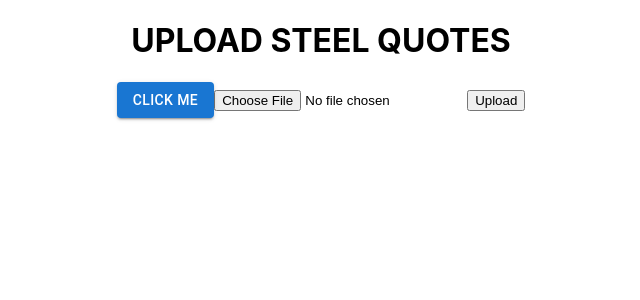
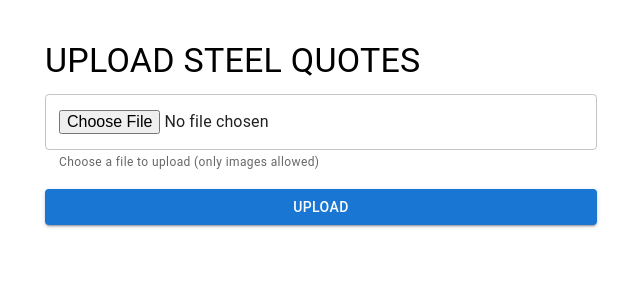
Before and after one commit to macosta2015/SteelsOnline, a React (Create React App) app in the folder frontend/: page / in a window 1280 px wide. Shown: the top 300 px of the page, without its empty margins (319-959 px from the left). Built offline with nearby package versions, Linux system fonts and the light colour scheme.

Commit message:
Running code

```diff
--- a/frontend/src/App.js
+++ b/frontend/src/App.js
@@ -1,103 +1,193 @@
-import './App.css';
 import React, { useState } from 'react';
+import { Button, Typography, CircularProgress, TextField, Container, Box } from '@mui/material';
 import axios from 'axios';
-import Button from '@mui/material/Button';
-
 
 function App() {
-  const [file, setFile] = useState();
-  const [uploadedFile, setUploadedFile] = useState();
-  const [error, setError] = useState();
+  const [file, setFile] = useState(null);
+  const [uploadedFile, setUploadedFile] = useState(null);
+  const [error, setError] = useState(null);
   const [loading, setLoading] = useState(false);
 
-  // Handle file selection and validation
+  // Handle file selection
   function handleChange(event) {
     const selectedFile = event.target.files[0];
-
-    // File size validation (e.g., max 5MB)
-    if (selectedFile.size > 5000000) { // 5MB limit
-      setError(new Error('File size should be less than 5MB.'));
-      return;
-    }
-
-    // File type validation (e.g., only JPEG and PNG allowed)
-    if (!['image/jpeg', 'image/png'].includes(selectedFile.type)) {
-      setError(new Error('Only JPEG or PNG files are allowed.'));
-      return;
-    }
-
-    // If file is valid, set it in state
-    setError(null);
     setFile(selectedFile);
   }
 
   // Handle file upload
   function handleSubmit(event) {
     event.preventDefault();
-
     if (!file) {
       setError(new Error('Please select a file to upload.'));
       return;
     }
 
     setLoading(true); // Start loading indicator
-    const url = 'http://localhost:5001/uploadFile'; // Updated URL
+    const url = 'http://localhost:5001/uploadFile';
     const formData = new FormData();
     formData.append('file', file);
     formData.append('fileName', file.name);
 
-    const config = {
+    axios.post(url, formData, {
       headers: {
         'content-type': 'multipart/form-data',
       },
-    };
-
-    // Send POST request with the file
-    axios.post(url, formData, config)
+    })
     .then((response) => {
-        console.log(response.data);
       setUploadedFile(response.data.file);
-        setLoading(false); // Stop loading indicator
+      setLoading(false);
     })
     .catch((error) => {
-        // Handle error and set the error message
       setLoading(false);
-        if (error.response) {
-          console.error("Error uploading file: ", error.response.data);
-          setError(new Error('Error uploading file: ' + error.response.data.message));
-        } else {
-          console.error("Error uploading file: ", error.message);
       setError(new Error('Error uploading file: ' + error.message));
-        }
     });
   }
 
   return (
-    <div className="App">
+    <Container maxWidth="sm" sx={{ mt: 5 }}>
+      <Typography variant="h4" component="h1" gutterBottom>
+        UPLOAD STEEL QUOTES
+      </Typography>
+
       <form onSubmit={handleSubmit}>
-
-        <h1>UPLOAD STEEL QUOTES</h1>
-      <Button variant="contained" color="primary">
-        Click Me
-      </Button>
+        <Box sx={{ display: 'flex', flexDirection: 'column', gap: 2 }}>
 
           {/* File input for selecting the file */}
-        <input type="file" onChange={handleChange} />
+          <TextField
+            type="file"
+            onChange={handleChange}
+            inputProps={{ accept: 'image/*' }}
+            helperText="Choose a file to upload (only images allowed)"
+            variant="outlined"
+          />
 
           {/* Submit button */}
-        <button type="submit">Upload</button>
+          <Button type="submit" variant="contained" color="primary" disabled={loading}>
+            {loading ? <CircularProgress size={24} /> : 'Upload'}
+          </Button>
+        </Box>
       </form>
 
       {/* Loading indicator */}
-      {loading && <p>Uploading...</p>}
+      {loading && <Typography variant="body2">Uploading...</Typography>}
 
       {/* Display uploaded file if available */}
-      {uploadedFile && <img src={uploadedFile} alt="Uploaded content" />}
+      {uploadedFile && (
+        <Box mt={3}>
+          <img src={uploadedFile} alt="Uploaded content" style={{ width: '100%', maxHeight: '400px', objectFit: 'cover' }} />
+        </Box>
+      )}
 
       {/* Display error message if an error occurs */}
-      {error && <p style={{ color: 'red' }}>Error: {error.message}</p>}
-    </div>
+      {error && <Typography color="error" variant="body2">Error: {error.message}</Typography>}
+    </Container>
   );
 }
 
 export default App;
+
+
+
+// import './App.css';
+// import React, { useState } from 'react';
+// import axios from 'axios';
+// import Button from '@mui/material/Button';
+
+
+// function App() {
+//   const [file, setFile] = useState();
+//   const [uploadedFile, setUploadedFile] = useState();
+//   const [error, setError] = useState();
+//   const [loading, setLoading] = useState(false);
+
+//   // Handle file selection and validation
+//   function handleChange(event) {
+//     const selectedFile = event.target.files[0];
+
+//     // File size validation (e.g., max 5MB)
+//     if (selectedFile.size > 5000000) { // 5MB limit
+//       setError(new Error('File size should be less than 5MB.'));
+//       return;
+//     }
+
+//     // File type validation (e.g., only JPEG and PNG allowed)
+//     if (!['image/jpeg', 'image/png'].includes(selectedFile.type)) {
+//       setError(new Error('Only JPEG or PNG files are allowed.'));
+//       return;
+//     }
+
+//     // If file is valid, set it in state
+//     setError(null);
+//     setFile(selectedFile);
+//   }
+
+//   // Handle file upload
+//   function handleSubmit(event) {
+//     event.preventDefault();
+
+//     if (!file) {
+//       setError(new Error('Please select a file to upload.'));
+//       return;
+//     }
+
+//     setLoading(true); // Start loading indicator
+//     const url = 'http://localhost:5001/uploadFile'; // Updated URL
+//     const formData = new FormData();
+//     formData.append('file', file);
+//     formData.append('fileName', file.name);
+
+//     const config = {
+//       headers: {
+//         'content-type': 'multipart/form-data',
+//       },
+//     };
+
+//     // Send POST request with the file
+//     axios.post(url, formData, config)
+//       .then((response) => {
+//         console.log(response.data);
+//         setUploadedFile(response.data.file);
+//         setLoading(false); // Stop loading indicator
+//       })
+//       .catch((error) => {
+//         // Handle error and set the error message
+//         setLoading(false);
+//         if (error.response) {
+//           console.error("Error uploading file: ", error.response.data);
+//           setError(new Error('Error uploading file: ' + error.response.data.message));
+//         } else {
+//           console.error("Error uploading file: ", error.message);
+//           setError(new Error('Error uploading file: ' + error.message));
+//         }
+//       });
+//   }
+
+//   return (
+//     <div className="App">
+//       <form onSubmit={handleSubmit}>
+
+//         <h1>UPLOAD STEEL QUOTES</h1>
+//       <Button variant="contained" color="primary">
+//         Click Me
+//       </Button>
+
+//         {/* File input for selecting the file */}
+//         <input type="file" onChange={handleChange} />
+
+//         {/* Submit button */}
+//         <button type="submit">Upload</button>
+//       </form>
+
+//       {/* Loading indicator */}
+//       {loading && <p>Uploading...</p>}
+
+//       {/* Display uploaded file if available */}
+//       {uploadedFile && <img src={uploadedFile} alt="Uploaded content" />}
+
+//       {/* Display error message if an error occurs */}
+//       {error && <p style={{ color: 'red' }}>Error: {error.message}</p>}
+//     </div>
+//   );
+// }
+
+// export default App;
```
Also changed, not shown: 3 other files (tests, documents, lock files or other folders). Lines whose indentation alone changed are shown as unchanged.
